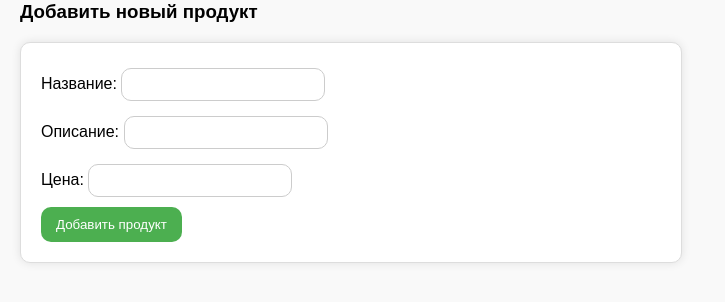
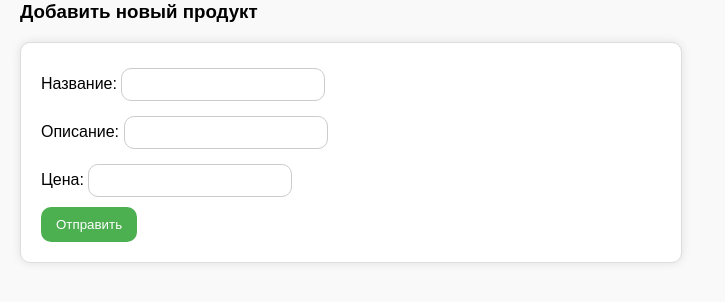
Before and after one commit to linkoffee/brendwall_test_task, a Django app: page / in a window 1280 px wide. Shown: the part 153-455 px from the top of the page, without its empty margins (0-725 px from the left). Run offline with Django 3.2, Linux system fonts and the light colour scheme; data that the repository does not hold is empty.

Commit message:
rename button

```diff
--- a/frontend/templates/index/index.html
+++ b/frontend/templates/index/index.html
@@ -30,7 +30,7 @@
     <input type="text" id="description" name="description" required><br>
     <label for="price">Цена:</label>
     <input type="number" step="0.01" id="price" name="price" required><br>
-    <button type="submit">Добавить продукт</button>
+    <button type="submit">Отправить</button>
   </form>
 
   <script>
```
